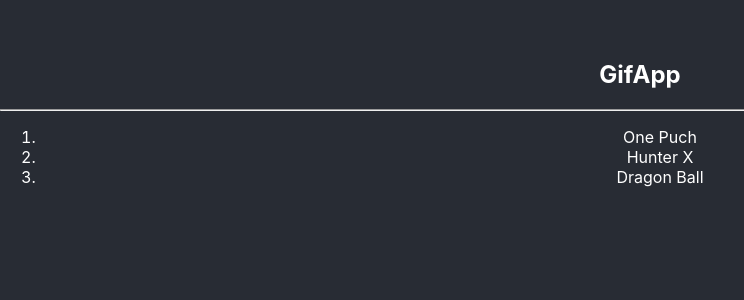
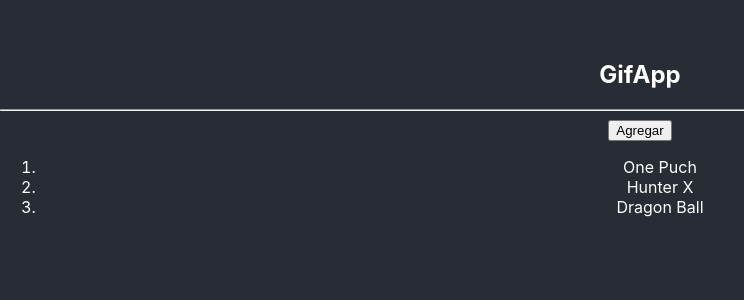
Before and after one commit to marioalbornoz/Gif-react-app, a React (Create React App) app: page / in a window 1280 px wide. Shown: the top 300 px of the page, without its empty margins (0-744 px from the left). Built offline with nearby package versions, Linux system fonts and the light colour scheme.

Commit message:
añadido evento onclick para agregar categoria

```diff
--- a/src/components/GifApp.jsx
+++ b/src/components/GifApp.jsx
@@ -3,10 +3,20 @@ import React, { useState } from 'react';
 const GifApp = () => {
     // const categorias = ['One Puch', 'Hunter X', 'Dragon Ball']
     const [categorias, actualizarCategoria] = useState(['One Puch', 'Hunter X', 'Dragon Ball']);
+
+    const handleAdd = ()=>{
+        actualizarCategoria([...categorias,
+            'Steins Gate']
+            )
+    }
     return (
         <div>
             <h2>GifApp</h2>
             <hr/>
+            <button
+                onClick={handleAdd}
+                >Agregar
+            </button>
             <ol>
             {
                 categorias.map(categoria => {
```
